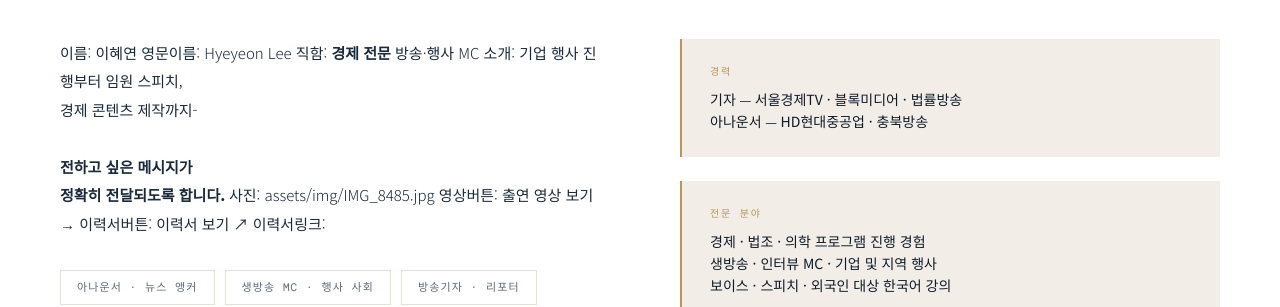
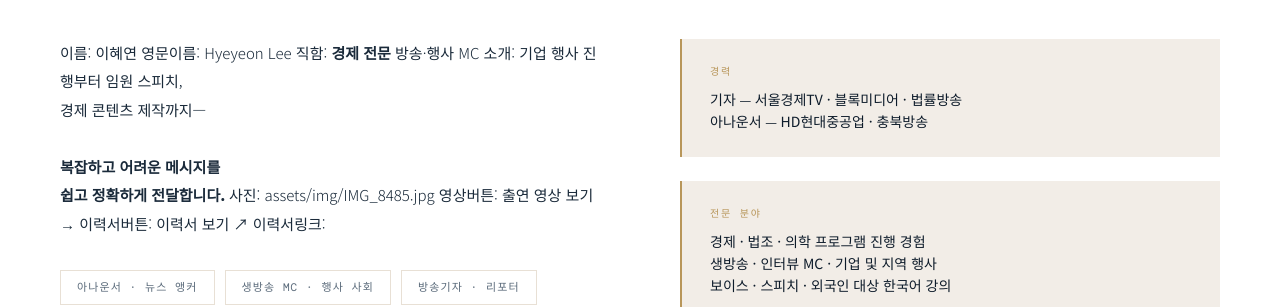
Before and after one commit to annhylee/annhylee.github.io, a Jekyll site: the page built from content/hero.md, in a window 1280 px wide and 900 px high, scrolled down 1774 px. Shown: the part 161-468 px from the top of the window. Built offline with Jekyll 4.4.1, drawn with Linux system fonts in a browser that asks for light colours; some web fonts are replaced; our own code applies the rules of GitHub Pages for plain Markdown files.

Commit message:
Update hero.md

```diff
--- a/content/hero.md
+++ b/content/hero.md
@@ -10,7 +10,7 @@
 이름: 이혜연
 영문이름: Hyeyeon Lee
 직함: **경제 전문** 방송·행사 MC
-소개: 기업 행사 진행부터 임원 스피치,<br>경제 콘텐츠 제작까지-<br><br>**전하고 싶은 메시지가<br>정확히 전달되도록 합니다.**
+소개: 기업 행사 진행부터 임원 스피치,<br>경제 콘텐츠 제작까지—<br><br>**복잡하고 어려운 메시지를<br>쉽고 정확하게 전달합니다.**
 사진: assets/img/IMG_8485.jpg
 영상버튼: 출연 영상 보기 →
 이력서버튼: 이력서 보기 ↗
```
